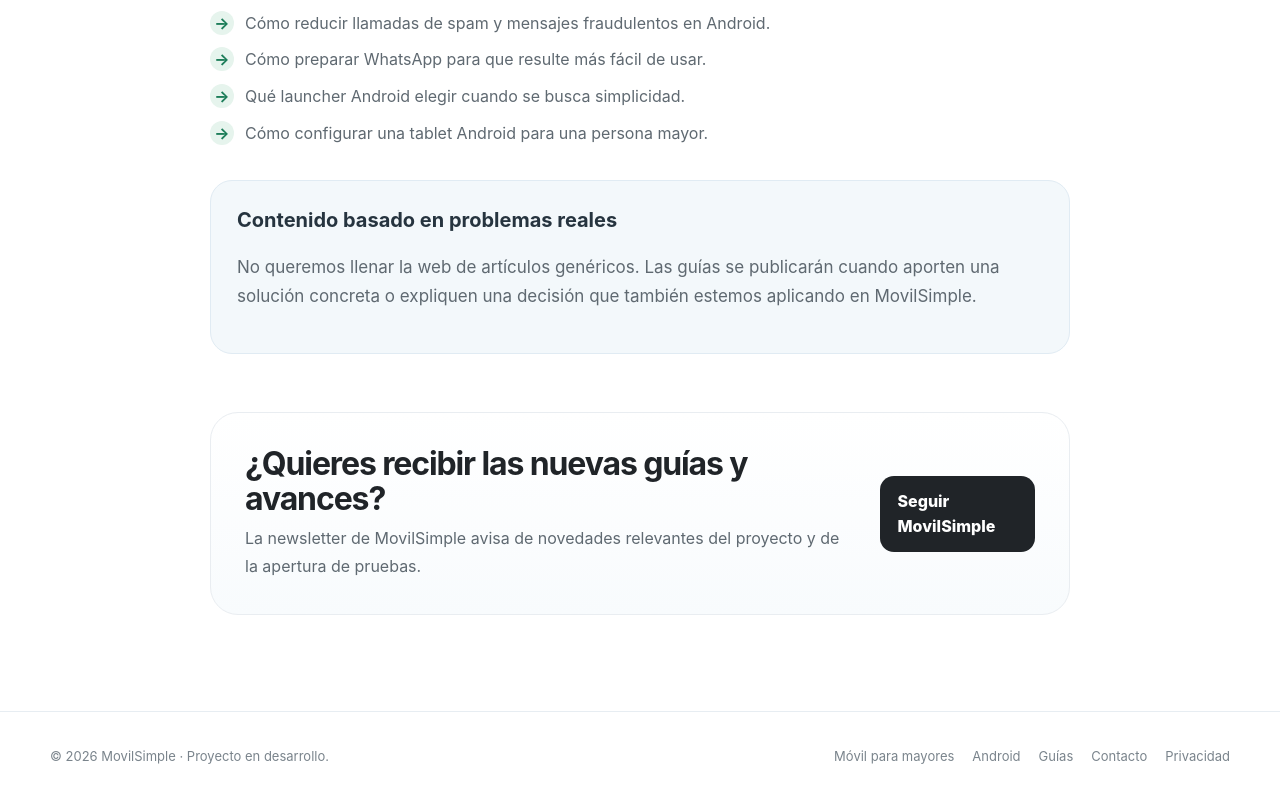
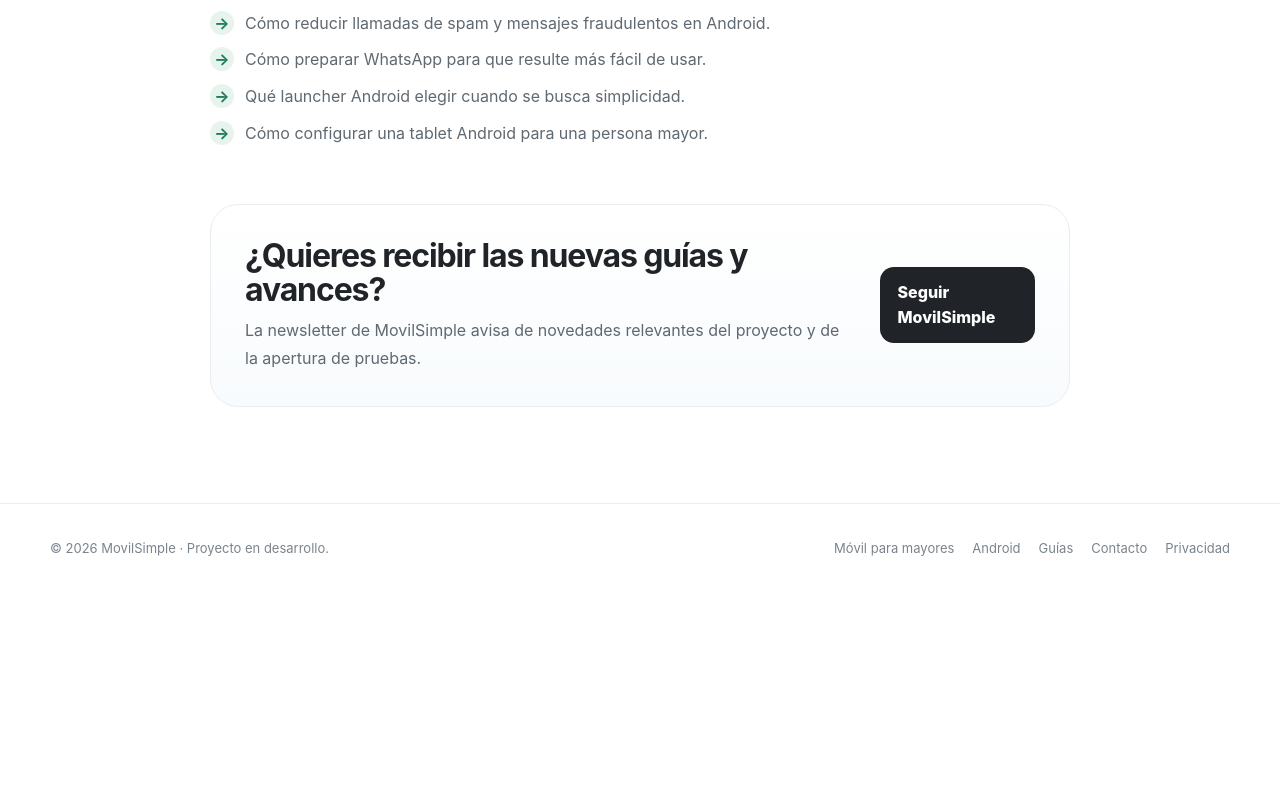
Before and after one commit to carlinhosbrown/movilsimple.com, a plain HTML site: page public/guias/index.html in a window 1280 px wide. Shown: the part 1278-2078 px from the top of the page. After the commit the page ends 1870 px from the top, so only its background shows below. Drawn offline with Linux system fonts and the light colour scheme.

Commit message:
Remove generic content callout from guides page

```diff
--- a/public/guias/index.html
+++ b/public/guias/index.html
@@ -68,11 +68,6 @@
       <div class="seo-check"><b>→</b><span>Cómo configurar una tablet Android para una persona mayor.</span></div>
     </div>
 
-    <div class="seo-callout">
-      <strong>Contenido basado en problemas reales</strong>
-      <p>No queremos llenar la web de artículos genéricos. Las guías se publicarán cuando aporten una solución concreta o expliquen una decisión que también estemos aplicando en MovilSimple.</p>
-    </div>
-
     <div class="seo-cta">
       <div><h2>¿Quieres recibir las nuevas guías y avances?</h2><p>La newsletter de MovilSimple avisa de novedades relevantes del proyecto y de la apertura de pruebas.</p></div>
       <a class="btn btn-dark" href="/#newsletter">Seguir MovilSimple</a>
```
